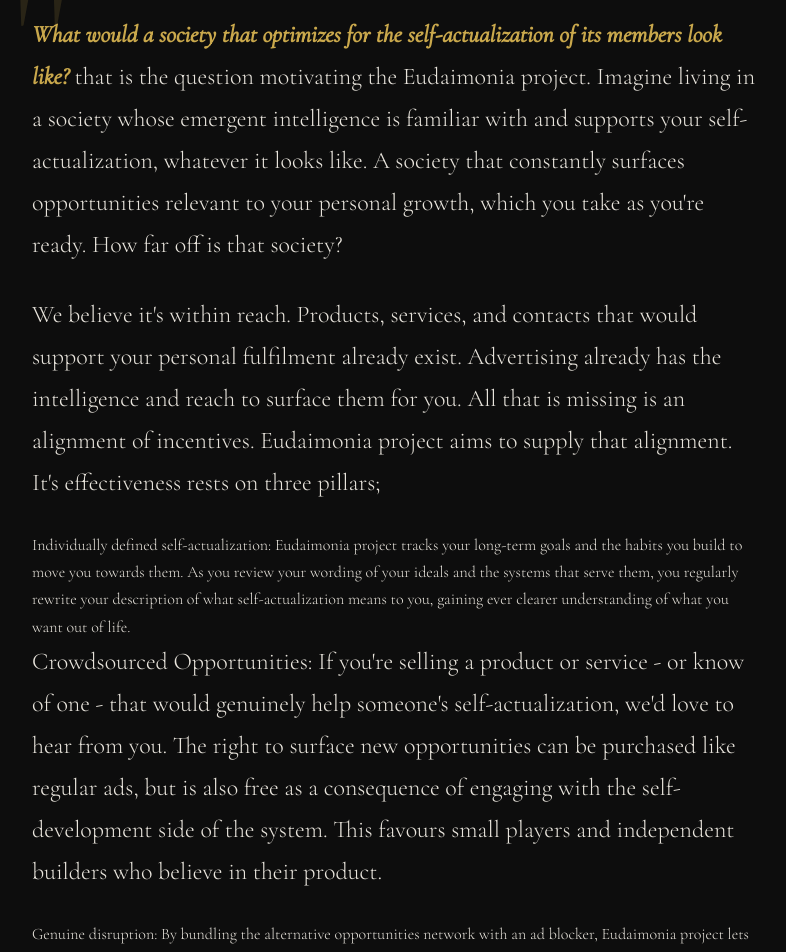
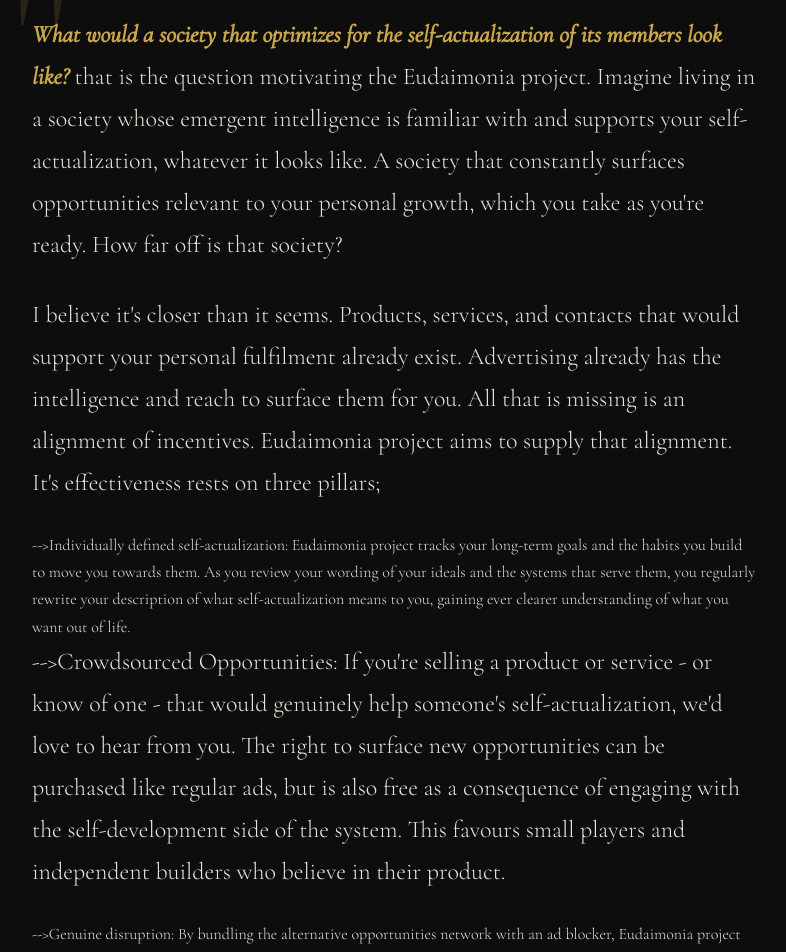
Before and after one commit to Chrisjayhenningsen/Eudaimonia, a browser extension: page index.html in a window 1280 px wide. Shown: the part 963-1915 px from the top of the page, without its empty margins (246-1032 px from the left). Drawn offline with nearby package versions, Linux system fonts and the light colour scheme; a web font is replaced by a local one.

Commit message:
Update index.html

```diff
--- a/index.html
+++ b/index.html
@@ -544,13 +544,13 @@
       that is the question motivating the Eudaimonia project. Imagine living in a society whose emergent intelligence is familiar with and supports your self-actualization, whatever it looks like. A society that constantly surfaces opportunities relevant to your personal growth, which you take as you're ready. How far off is that society?
     </p>
     <p>
-      We believe it's within reach. Products, services, and contacts that would support your personal fulfilment already exist. Advertising already has the intelligence and reach to surface them for you. All that is missing is an alignment of incentives. Eudaimonia project aims to supply that alignment. It's effectiveness rests on three pillars;
+      I believe it's closer than it seems. Products, services, and contacts that would support your personal fulfilment already exist. Advertising already has the intelligence and reach to surface them for you. All that is missing is an alignment of incentives. Eudaimonia project aims to supply that alignment. It's effectiveness rests on three pillars;
     </p>
-    Individually defined self-actualization: Eudaimonia project tracks your long-term goals and the habits you build to move you towards them. As you review your wording of your ideals and the systems that serve them, you regularly rewrite your description of what self-actualization means to you, gaining ever clearer understanding of what you want out of life.
+    -->Individually defined self-actualization: Eudaimonia project tracks your long-term goals and the habits you build to move you towards them. As you review your wording of your ideals and the systems that serve them, you regularly rewrite your description of what self-actualization means to you, gaining ever clearer understanding of what you want out of life.
     <p>
-     Crowdsourced Opportunities: If you're selling a product or service - or know of one - that would genuinely help someone's self-actualization, we'd love to hear from you. The right to surface new opportunities can be purchased like regular ads, but is also free as a consequence of engaging with the self-development side of the system. This favours small players and independent builders who believe in their product.
+     -->Crowdsourced Opportunities: If you're selling a product or service - or know of one - that would genuinely help someone's self-actualization, we'd love to hear from you. The right to surface new opportunities can be purchased like regular ads, but is also free as a consequence of engaging with the self-development side of the system. This favours small players and independent builders who believe in their product.
     </p>
-    Genuine disruption: By bundling the alternative opportunities network with an ad blocker, Eudaimonia project lets users unilaterally opt out of advertising that they don't feel deserves their attention. Traditional advertising chases maximum profitability by optimizing for immediate purchases rather than unregretted purchases. Traditional advertising companies could aldready make smaller but real profits by surfacing only purchasing opportunities that served the customer's self-actualization; by allowing the customer to force the issue, Eudaimonia supplies the 'force' to align these incentives unilaterally.
+    -->Genuine disruption: By bundling the alternative opportunities network with an ad blocker, Eudaimonia project lets users unilaterally opt out of advertising that they don't feel deserves their attention. Traditional advertising chases maximum profitability by optimizing for immediate purchases rather than unregretted purchases. Traditional advertising companies could aldready make smaller but real profits by surfacing only purchasing opportunities that served the customer's self-actualization; by allowing the customer to force the issue, Eudaimonia supplies the 'force' to align these incentives unilaterally.
     <p>
       If you have questions about the project or ideas how it could be improved, we'd love to hear from you via the eucyclos handle on protonmail or instagram.
     </p>
```
